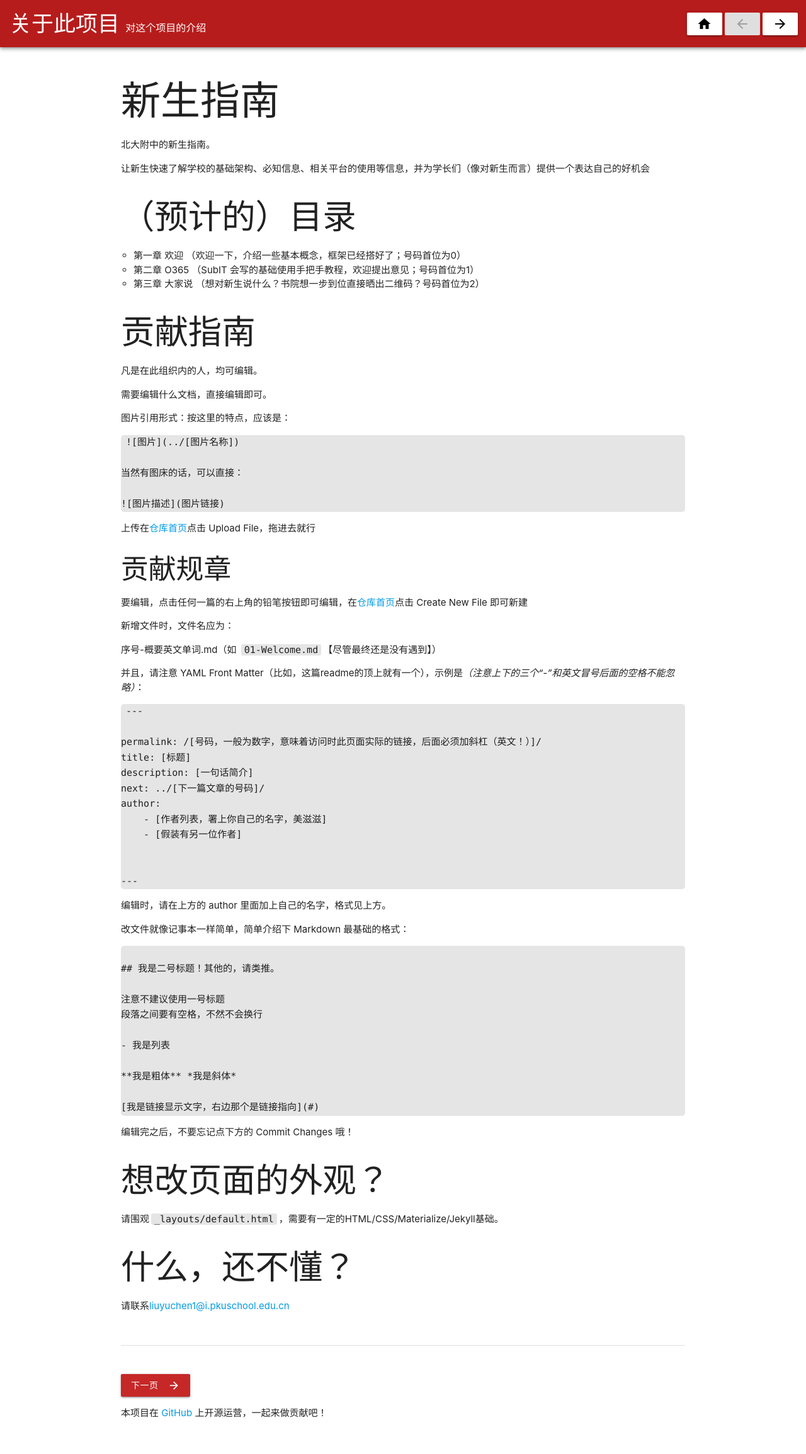
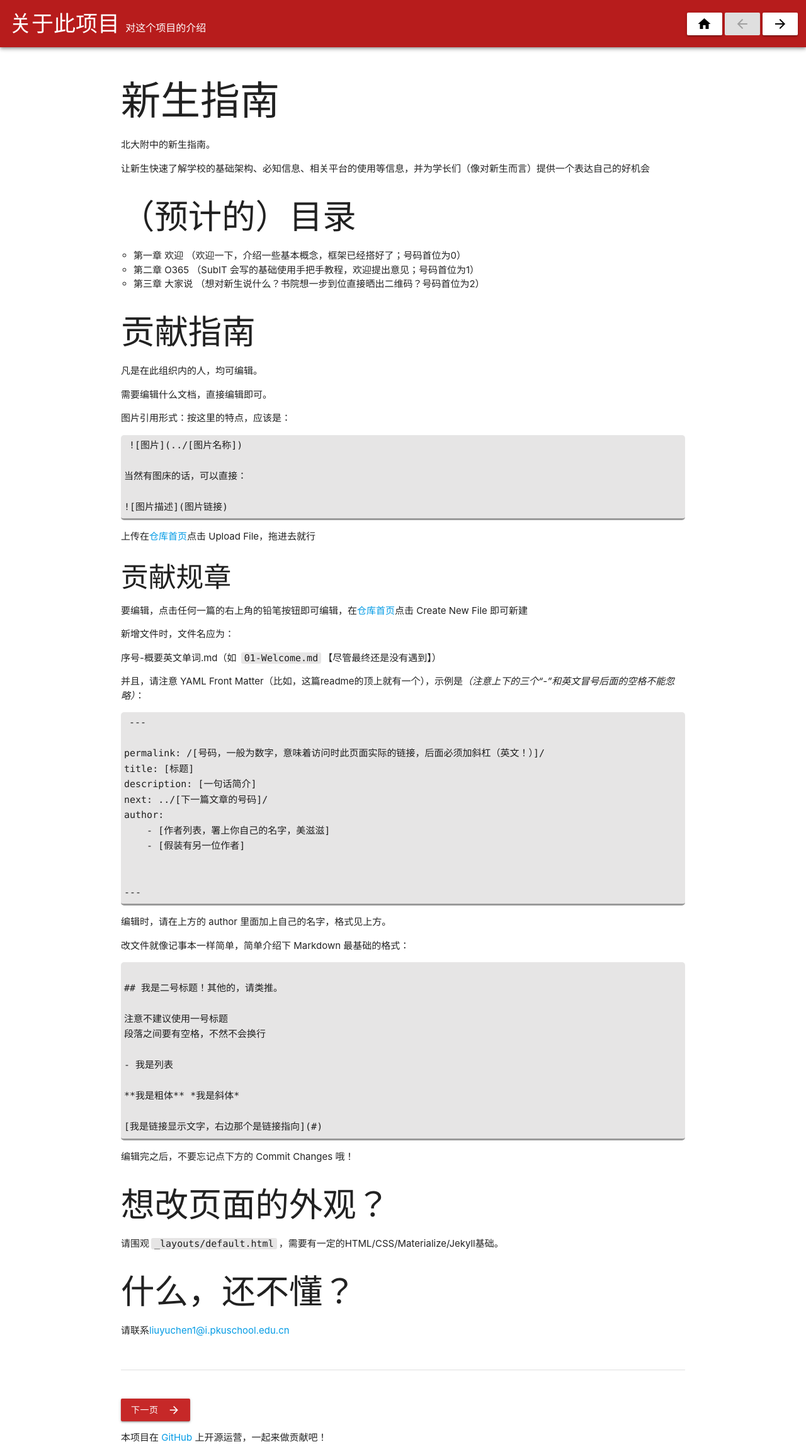
Before and after one commit to pkuschool/intro, a Jekyll site: the page built from readme.md, in a window 1280 px wide. Shown: the whole page at 63% size. Built offline with Jekyll 4.4.1, drawn with Linux system fonts in a browser that asks for light colours; nearby versions of some CDN libraries; our own code applies the rules of GitHub Pages for plain Markdown files; before the commit the page ends 2270 px from its top, so only the background shows below that.

Commit message:
Update code highlight

```diff
--- a/_layouts/default.html
+++ b/_layouts/default.html
@@ -26,6 +26,8 @@
         pre.highlight{
             background-color: #e6e5e5;
             border-radius: 5px;
+            padding: 5px 5px;
+            border-bottom: outset;
         }
         li {
             list-style-type: circle !important;
```
Also changed, not shown: readme.md.
